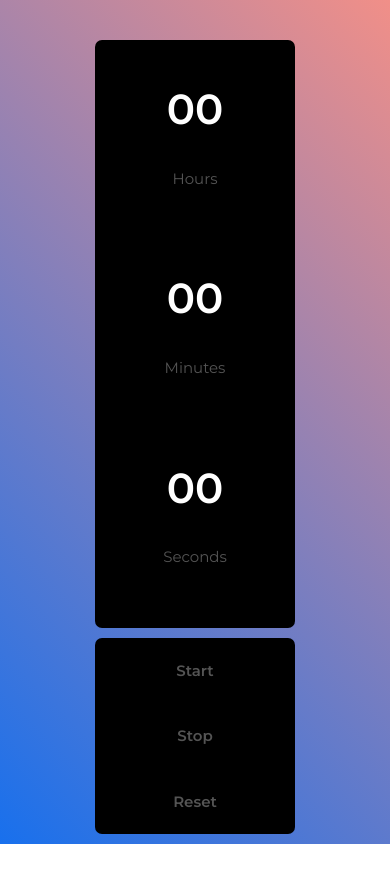
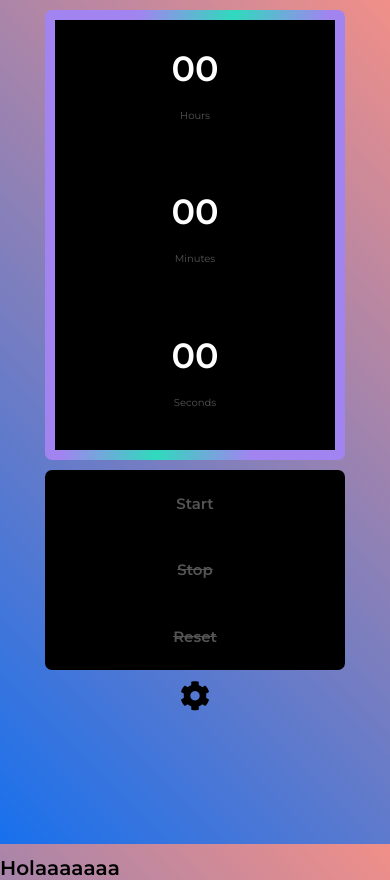
Before and after one commit to LeonR9K/CronoPom9000, a plain HTML site: page index.html in a window 390 px wide. Before the commit the page ends 844 px from the top, so only its background shows below. Drawn offline with Linux system fonts and the light colour scheme.

Commit message:
agregue mejoras responsive y animacion

```diff
--- a/css/styles.css
+++ b/css/styles.css
@@ -1,5 +1,9 @@
 :root {
     --grisPrimario: #545454;
+    --bg: #1e2345;
+    --violet: rgb(161, 132, 240);
+    --pink: #d60087;
+    --turquoise: #2fdabd;
 }
 
 html {
@@ -17,6 +21,7 @@ body {
     height: 100vh;
     font-family: 'Montserrat';
     background: linear-gradient(45deg, #1870ed 0, #f18f88 100%);
+
 }
 
 main {
@@ -31,22 +36,41 @@ main {
 .contenedor {
     display: grid;
     grid-template-rows: repeat(3, 1fr);
-    margin-top: 4rem;
-    background-color: black;
-    width: 20rem;
-    height: 60rem;
+    margin-top: 1rem;
+
+    background: linear-gradient(100deg, var(--violet) 25%, var(--turquoise) 50%,
+            var(--violet) 75%);
+    background-repeat: repeat;
+    border-radius: 2rem;
+    animation: gradient 5s linear infinite;
+
+    width: 30rem;
+    height: 45rem;
     margin-left: 2rem;
     margin-right: 2rem;
     padding: 1rem;
     border-radius: 7px;
 }
 
+@keyframes gradient {
+    0% {
+        background-position: 0 0;
+    }
+
+    50% {
+        background-position: -80rem 0;
+    }
+
+    100% {
+        background-position: 0 0;
+    }
+}
 
 
 @media (min-width: 768px) {
     .contenedor {
         width: 60rem;
-        height: 17rem;
+        height: 18rem;
         grid-template-columns: repeat(3, 1fr);
         grid-template-rows: repeat(1, 1fr);
 
@@ -94,8 +118,14 @@ main {
     grid-column: 2/3;
     justify-content: center;
     color: white;
-    font-size: 4.2rem;
+    font-size: 3.5rem;
 
+}
+
+@media (min-width: 768px) {
+    .numeros h2 {
+        font-size: 4.2rem;
+    }
 }
 
 .numeros p {
@@ -119,8 +149,13 @@ main {
     justify-content: center;
     line-height: 0;
     color: var(--grisPrimario);
-    font-size: 1.5rem;
+    font-size: 1rem;
+}
 
+@media (min-width: 768px) {
+    .letras {
+        font-size: 1.5rem;
+    }
 }
 
 .contenedor-botones {
@@ -132,7 +167,7 @@ main {
     margin-top: 1rem;
     margin-bottom: 1rem;
     background-color: black;
-    width: 20rem;
+    width: 30rem;
     height: 20rem;
 
 }
@@ -174,6 +209,11 @@ main {
     background-color: #161616;
 }
 
+.icono-engrane {
+    font-size: 3rem;
+    cursor: pointer;
+}
+
 /* .boton-start {}
 
 .boton-stop {}
--- a/index.html
+++ b/index.html
@@ -9,6 +9,7 @@
     <link rel="stylesheet" href="css/normalize.css">
     <link rel="preconnect" href="https://fonts.gstatic.com">
     <link href="https://fonts.googleapis.com/css2?family=Montserrat:wght@200;400;600&display=swap" rel="stylesheet">
+    <link rel="stylesheet" href="https://cdnjs.cloudflare.com/ajax/libs/font-awesome/5.15.3/css/all.min.css">
     <link rel="stylesheet" href="css/styles.css">
 </head>
 
@@ -54,7 +55,17 @@
             <a class="boton boton-stop">Stop</a>
             <a class="boton boton-reset">Reset</a>
         </div>
+
+        <div class="contenedor-boton-modal">
+            <a class="icono-engrane"><i class="fas fa-cog"></i></a>
+        </div>
     </main>
+
+    <div class="contenedor-modal">
+        <div class="modal">
+            <h1>Holaaaaaaa</h1>
+        </div>
+    </div>
 
     <script src="js/app.js"></script>
 </body>
--- a/js/app.js
+++ b/js/app.js
@@ -10,11 +10,12 @@ let detenido = false;
 let pomodoro;
 let crono;
 
-let botonStart;
-let botonStop;
+let botonStart = document.querySelector('.boton-start');
+let botonStop = document.querySelector('.boton-stop');
+let botonReset = document.querySelector('.boton-reset');
 
 let intervalos = 1500000;
-let tiempoDescanso = 300;
+let tiempoDescanso = 300000;
 
 //VARIABLES-SELECTORES
 const textoSegundos = document.querySelector('.segundos .numeros h2');
@@ -28,13 +29,18 @@ cargarEventListeners();
 //FUNCIONES
 function cargarEventListeners() {
     botones.addEventListener('click', timer);
+    document.addEventListener('DOMContentLoaded', () => {
+        botonReset.style.cssText = 'pointer-events:none;text-decoration: line-through;';
+        botonStop.style.cssText = 'pointer-events:none;text-decoration:line-through;';
+    })
 }
 
 function timer(e) {
 
     if (e.target.classList.contains('boton-start')) {
-        botonStart = e.target;
+        // botonStart = e.target;
         botonStart.style.cssText = 'pointer-events:none;text-decoration: line-through;';
+        botonReset.style.cssText = 'pointer-events:none;text-decoration: line-through;';
 
 
 
@@ -44,6 +50,7 @@ function timer(e) {
         }
 
         cronometro();
+        console.log('hola')
 
         function cronometro() {
             crono = setInterval(() => {
@@ -123,8 +130,9 @@ function timer(e) {
 
     if (e.target.classList.contains('boton-stop')) {
 
-        botonStop = e.target;
+
         botonStop.style.cssText = 'pointer-events:none;text-decoration: line-through;';
+        botonReset.style.cssText = 'pointer-events:auto;text-decoration:none;';
 
         if (botonStart != null) {
             botonStart.style.cssText = 'pointer-events:auto;text-decoration: none;';
@@ -136,13 +144,13 @@ function timer(e) {
 
     if (e.target.classList.contains('boton-reset')) {
 
-        detenido = true;
+        detenido = false;
+        botonReset.style.cssText = 'pointer-events:none; text-decoration: line-through;';
         if (botonStart != null) {
             botonStart.style.cssText = 'pointer-events:auto;text-decoration: none;';
         }
         if (botonStop != null) {
             botonStop.style.cssText = 'pointer-events:none;text-decoration: line-through;';
-
         }
         sec = 0;
         textoSegundos.textContent = `0${sec}`;
```
